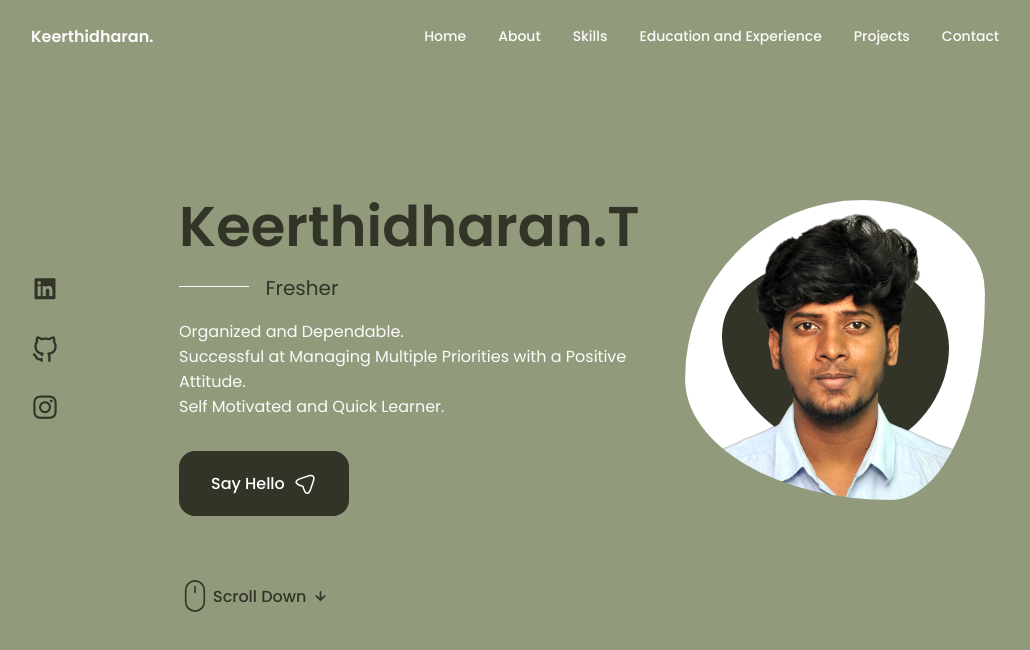
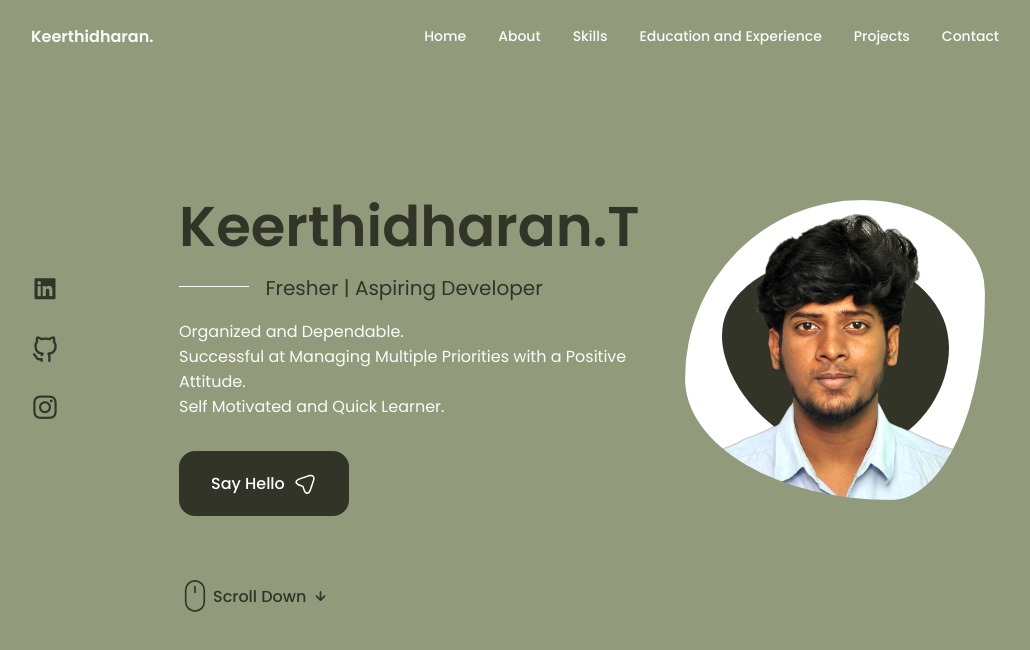
Before and after one commit to kdaran01/portfolioo, a React (Vite) app: page / in a window 1280 px wide. Shown: the top 650 px of the page, without its empty margins (125-1155 px from the left). Built offline with nearby package versions, Linux system fonts and the light colour scheme.

Commit message:
name change

```diff
--- a/src/Components/Home/Data.jsx
+++ b/src/Components/Home/Data.jsx
@@ -62,7 +62,7 @@ const Data = () => {
                   ></path>
             </svg> */}
         </h1>
-        <h3 className="home__subtitle home__typing" data-aos="fade-up">Fresher</h3>
+        <h3 className="home__subtitle home__typing" data-aos="fade-up">Fresher | Aspiring Developer</h3>
         <p className="home__description" data-aos="fade-up">Organized and Dependable. <br/>
         Successful at Managing Multiple Priorities with a Positive Attitude. <br />
         Self Motivated and Quick Learner.
```
